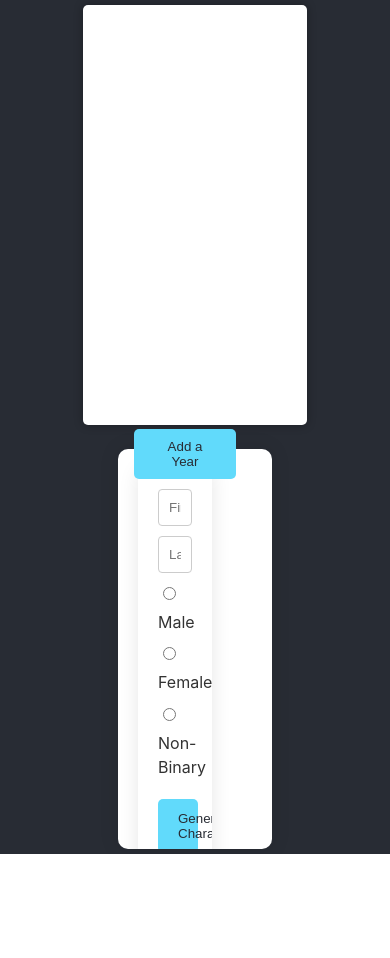
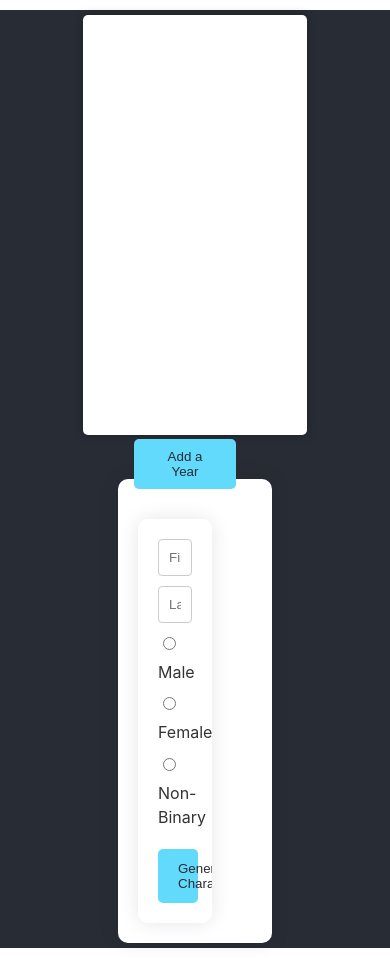
Before and after one commit to Nazrat450/Fables-of-Fantasy, a React (Create React App) app: page / in a window 390 px wide. Before the commit the page ends 854 px from the top, so only its background shows below. Built offline with nearby package versions, Linux system fonts and the light colour scheme.

Commit message:
CSS Update

```diff
--- a/src/App.css
+++ b/src/App.css
@@ -13,6 +13,8 @@
   .App {
     flex-direction: column;
     padding: 5px;
+    height: auto;
+    margin: 10px 0;
   }
 
   .App-log {
@@ -20,12 +22,34 @@
   }
 
   .App-log textarea {
-    height: 200px; /* reduced height for mobile */
+    height: 200px;
   }
 
   .CharacterGen {
-    width: 100%; /* full width for mobile */
-    padding: 10px; /* reduced padding */
+    width: 95%;
+    padding: 10px;
+    margin-top: 20px;
+  }
+
+  label {
+    display: flex;
+    justify-content: space-between;
+    margin-bottom: 10px;
+  }
+
+  .radio-option {
+    margin-right: 10px;
+  }
+
+  .input-field {
+    width: 100%;
+    margin-bottom: 15px;
+  }
+
+  #genbut {
+    width: 100%;
+    margin-left: 0;
+    margin-top: 10px;
   }
 }
 
```
